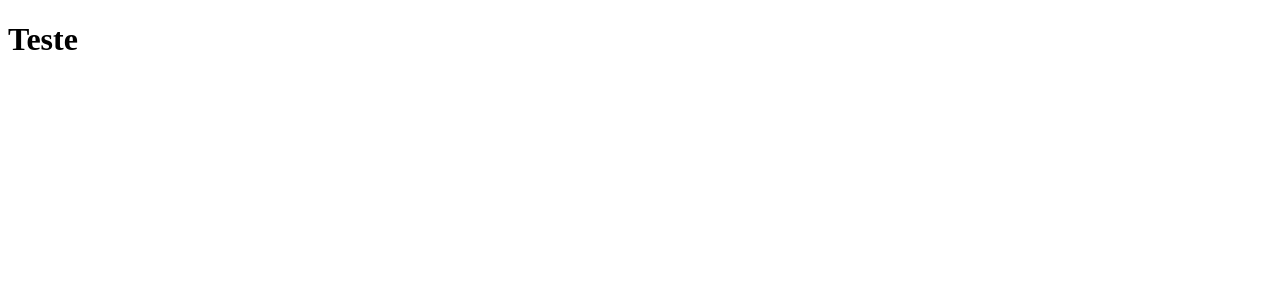
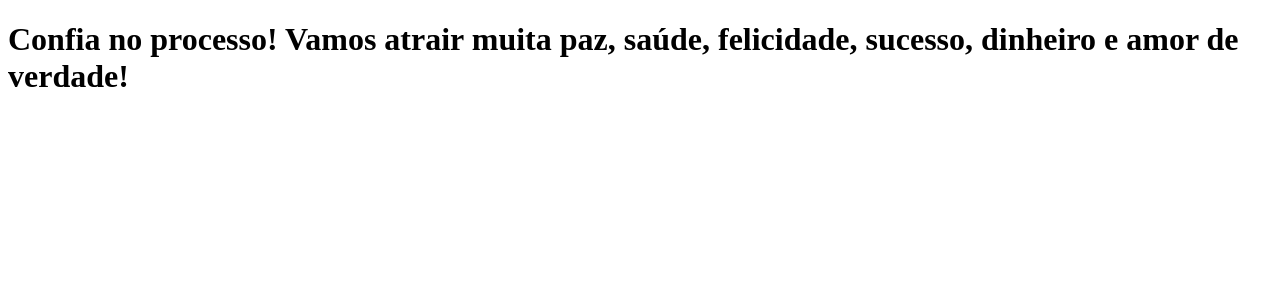
Before and after one commit to grazielle-bastos/clone-tabnews, a Next.js app: page / in a window 1280 px wide. Shown: the top 300 px of the page. Built offline with nearby package versions, Linux system fonts and the light colour scheme.

Commit message:
adiciona página inicial

```diff
--- a/pages/index.js
+++ b/pages/index.js
@@ -1,5 +1,5 @@
 function Home() {
-    return <h1>Teste</h1>;
+    return <h1>Confia no processo! Vamos atrair muita paz, saúde, felicidade, sucesso, dinheiro e amor de verdade! </h1>;
 }
 
 export default Home;
```
